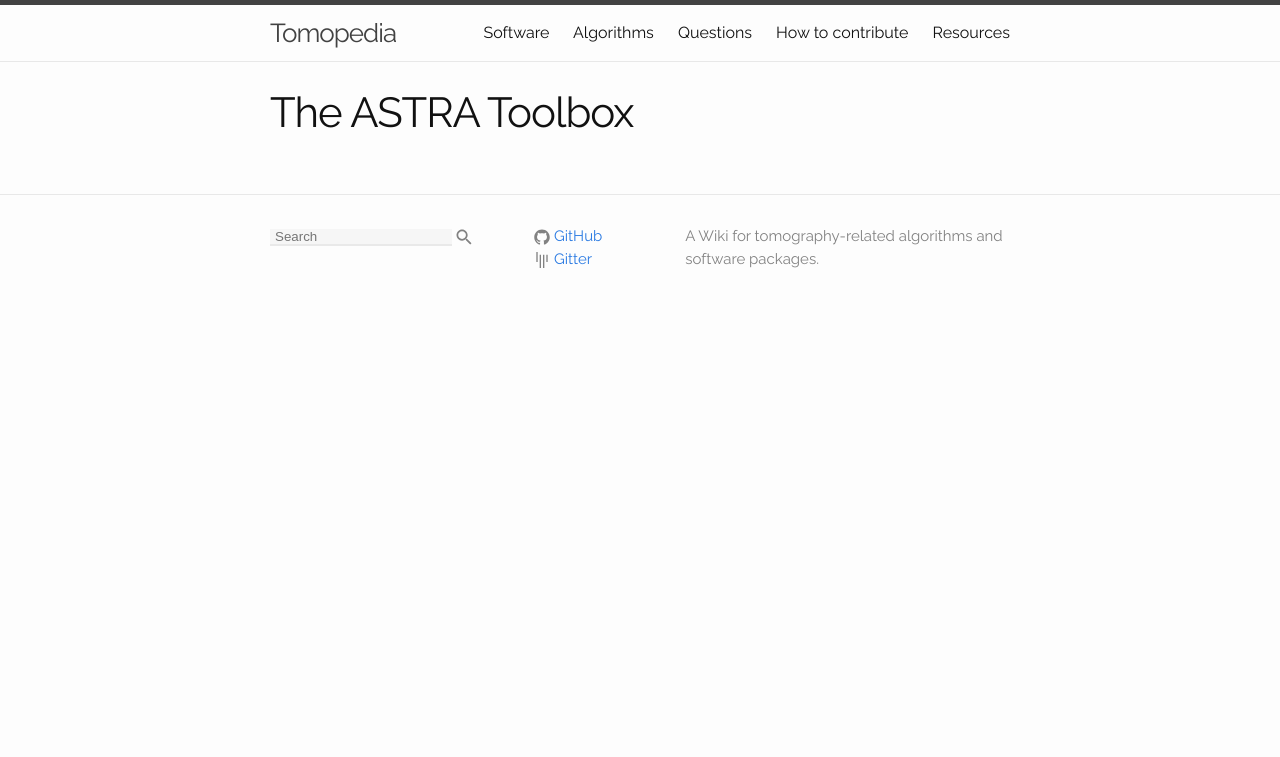
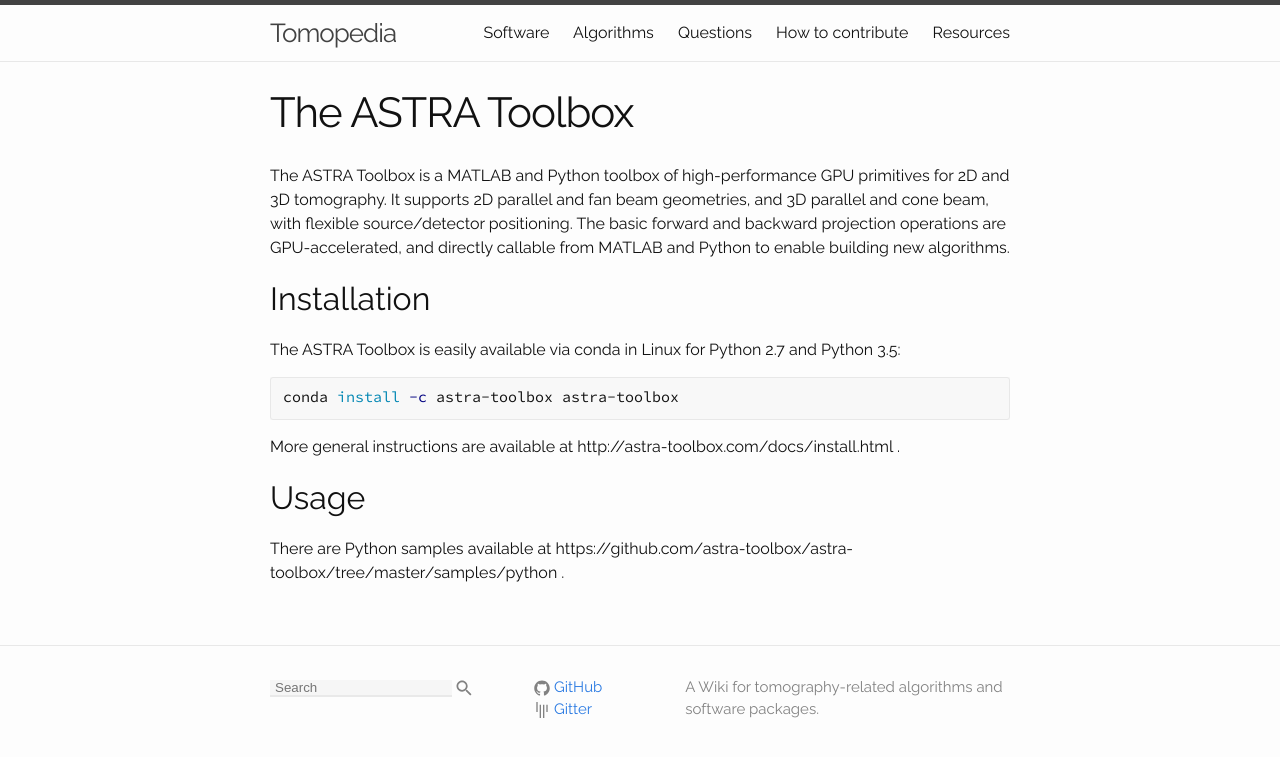
Before and after one commit to tomopedia/tomopedia.github.io, a Jekyll site: the page built from software/astra.md, in a window 1280 px wide. Shown: the top 757 px of the page. Built offline with Jekyll 4.4.1, drawn with Linux system fonts in a browser that asks for light colours.

Commit message:
Add ASTRA page

````diff
--- a/software/astra.md
+++ b/software/astra.md
@@ -3,3 +3,19 @@ layout: page
 title: The ASTRA Toolbox
 permalink: software/astra/
 ---
+
+The ASTRA Toolbox is a MATLAB and Python toolbox of high-performance GPU primitives for 2D and 3D tomography. It supports 2D parallel and fan beam geometries, and 3D parallel and cone beam, with flexible source/detector positioning. The basic forward and backward projection operations are GPU-accelerated, and directly callable from MATLAB and Python to enable building new algorithms.
+
+## Installation
+
+The ASTRA Toolbox is easily available via conda in Linux for Python 2.7 and Python 3.5:
+
+```bash
+conda install -c astra-toolbox astra-toolbox
+```
+
+More general instructions are available at http://astra-toolbox.com/docs/install.html .
+
+## Usage
+
+There are Python samples available at https://github.com/astra-toolbox/astra-toolbox/tree/master/samples/python .
````
